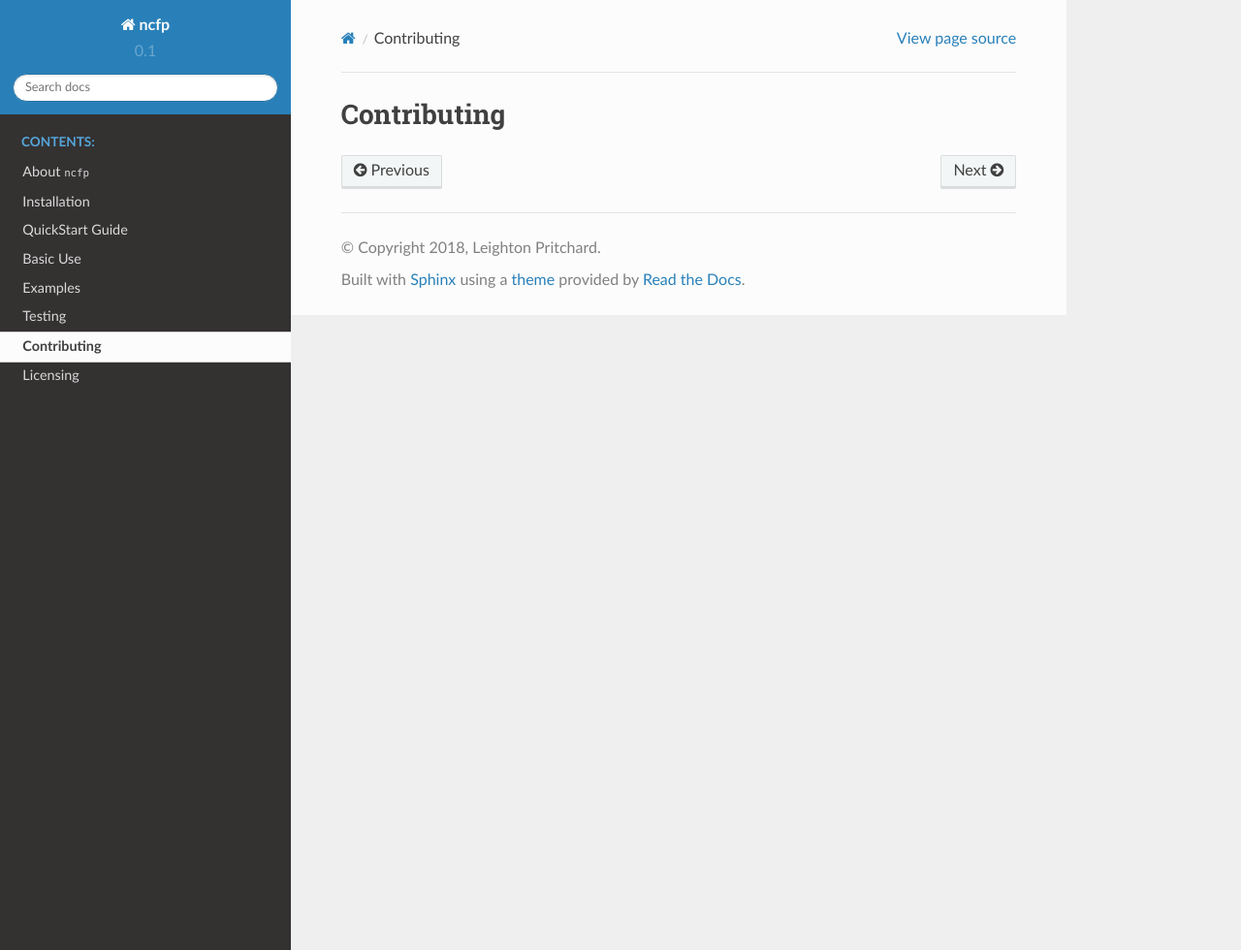
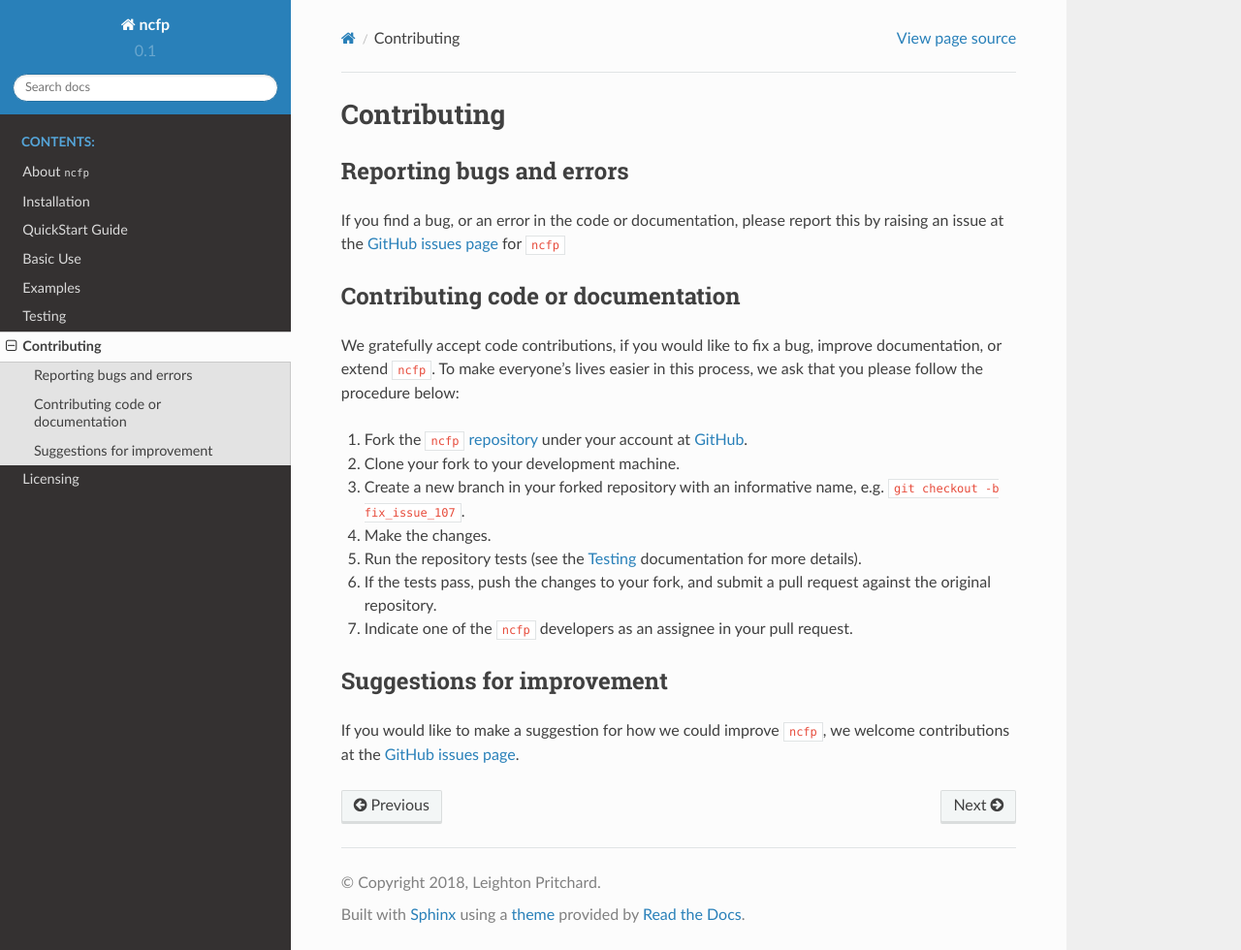
Before and after one commit to widdowquinn/ncfp, a Sphinx documentation site: the page built from docs/contributing.rst, in a window 1280 px wide and 980 px high. Shown: the whole window at 97% size. Built offline with Sphinx 7.4.7 and the Read the Docs theme 2.0.0, drawn with Linux system fonts in a browser that asks for light colours.

Commit message:
add documentation on how to contribute to ncfp

```diff
--- a/docs/contributing.rst
+++ b/docs/contributing.rst
@@ -3,3 +3,44 @@
 ============
 Contributing
 ============
+
+-------------------------
+Reporting bugs and errors
+-------------------------
+
+If you find a bug, or an error in the code or documentation, please
+report this by raising an issue at the `GitHub issues page`_ for
+``ncfp``
+
+
+.. _Github issues page: https://github.com/widdowquinn/ncfp/issues
+
+
+----------------------------------
+Contributing code or documentation
+----------------------------------
+
+We gratefully accept code contributions, if you would like to fix a bug,
+improve documentation, or extend ``ncfp``. To make everyone's lives easier
+in this process, we ask that you please follow the procedure below:
+
+1. Fork the ``ncfp`` `repository`_ under your account at `GitHub`_.
+2. Clone your fork to your development machine.
+3. Create a new branch in your forked repository with an informative name, e.g. ``git checkout -b fix_issue_107``.
+4. Make the changes.
+5. Run the repository tests (see the :ref:`ncfp-testing` documentation for more details).
+6. If the tests pass, push the changes to your fork, and submit a pull request against the original repository.
+7. Indicate one of the ``ncfp`` developers as an assignee in your pull request.
+
+
+---------------------------
+Suggestions for improvement
+---------------------------
+
+If you would like to make a suggestion for how we could improve ``ncfp``,
+we welcome contributions at the `GitHub issues page`_.
+
+
+.. _GitHub: https://github.com
+.. _Github issues page: https://github.com/widdowquinn/ncfp/issues
+.. _repository: https://github.com/widdowquinn/ncfp
--- a/docs/examples.rst
+++ b/docs/examples.rst
@@ -86,9 +86,9 @@ Specifying the cache location
 By default a new cache database is created every time that ``ncfp`` is
 run, in the ``.ncfp_cache`` hidden subdirectory. The default cache
 database filename is ``ncfpcache_YYYY-MM-DD-HH-MM-SS.sqlite3``,
-indicating the time that the command was run. This can be overridden
-with the ``-d``/``--cachedir`` and ``-c``/``--cachestem`` arguments, as
-in the command below.
+indicating the time that the command was run. This location and
+naming convention can be overridden with the ``-d``/``--cachedir`` and
+``-c``/``--cachestem`` arguments, as in the command below.
 
 .. code-block:: bash
 
```
